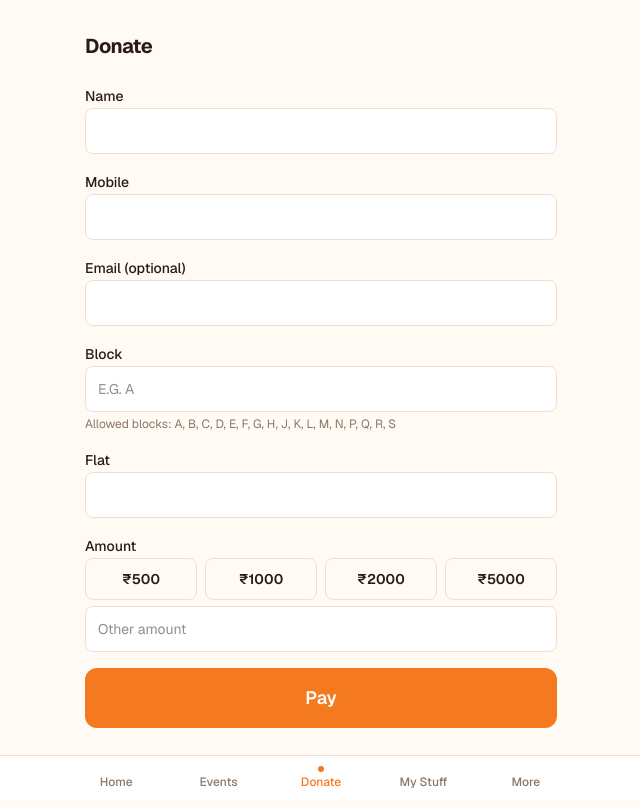
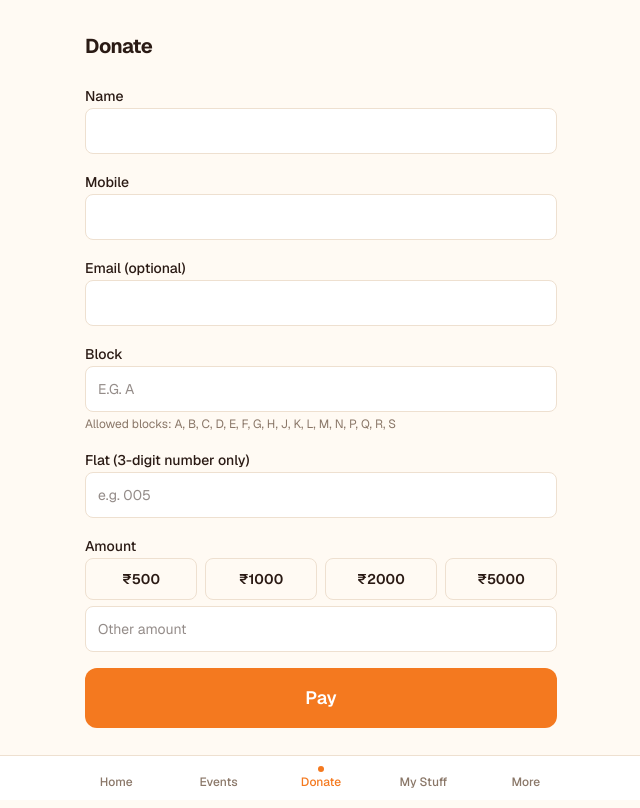
Before and after one commit to vrramakanth/ganesha-portal, a Next.js app in the folder frontend/: page /donate in a window 1280 px wide. Shown: the whole page, without its empty margins (319-959 px from the left). Built offline with nearby package versions, Linux system fonts and the light colour scheme.

Commit message:
Restrict Flat input to a 3-digit number
Label now spells out "(3-digit number only)" and the input strips
non-digits and caps at 3 characters, so flats 1-99 must be zero-padded
(e.g. 005). Same shared-component pattern as the Block input.

```diff
--- a/frontend/src/app/(resident)/dinner/page.tsx
+++ b/frontend/src/app/(resident)/dinner/page.tsx
@@ -7,6 +7,7 @@ import { useAsync } from "@/lib/useAsync";
 import { useResidentProfile } from "@/lib/useResidentProfile";
 import { openRazorpayCheckout } from "@/lib/razorpay";
 import BlockSelect from "@/components/BlockSelect";
+import FlatInput from "@/components/FlatInput";
 import PageHeader from "@/components/PageHeader";
 
 type Step = "form" | "paying" | "success";
@@ -156,13 +157,8 @@ export default function DinnerPage() {
           </div>
 
           <div className="space-y-1.5">
-            <label className="text-sm font-medium">Flat</label>
-            <input
-              required
-              value={fields.flatNumber}
-              onChange={(e) => setFlatNumber(e.target.value)}
-              className="w-full rounded-lg border border-border bg-card px-3 py-3 text-sm"
-            />
+            <label className="text-sm font-medium">Flat (3-digit number only)</label>
+            <FlatInput value={fields.flatNumber} onChange={setFlatNumber} />
           </div>
 
           <div className="grid grid-cols-2 gap-3">
--- a/frontend/src/app/(resident)/donate/page.tsx
+++ b/frontend/src/app/(resident)/donate/page.tsx
@@ -6,6 +6,7 @@ import { useResidentProfile } from "@/lib/useResidentProfile";
 import { openRazorpayCheckout } from "@/lib/razorpay";
 import { formatCurrency } from "@/lib/date";
 import BlockSelect from "@/components/BlockSelect";
+import FlatInput from "@/components/FlatInput";
 import PageHeader from "@/components/PageHeader";
 
 const QUICK_AMOUNTS = [500, 1000, 2000, 5000];
@@ -143,13 +144,8 @@ export default function DonatePage() {
         </div>
 
         <div className="space-y-1.5">
-          <label className="text-sm font-medium">Flat</label>
-          <input
-            required
-            value={fields.flatNumber}
-            onChange={(e) => setFlatNumber(e.target.value)}
-            className="w-full rounded-lg border border-border bg-card px-3 py-3 text-sm"
-          />
+          <label className="text-sm font-medium">Flat (3-digit number only)</label>
+          <FlatInput value={fields.flatNumber} onChange={setFlatNumber} />
         </div>
 
         <div className="space-y-1.5">
--- a/frontend/src/app/(resident)/volunteer-signup/page.tsx
+++ b/frontend/src/app/(resident)/volunteer-signup/page.tsx
@@ -4,6 +4,7 @@ import { useState } from "react";
 import { api, ApiClientError } from "@/lib/api";
 import { useResidentProfile } from "@/lib/useResidentProfile";
 import BlockSelect from "@/components/BlockSelect";
+import FlatInput from "@/components/FlatInput";
 import PageHeader from "@/components/PageHeader";
 
 const AREAS = [
@@ -111,13 +112,8 @@ export default function VolunteerSignupPage() {
           <BlockSelect value={fields.block} onChange={setBlock} />
         </div>
         <div className="space-y-1.5">
-          <label className="text-sm font-medium">Flat</label>
-          <input
-            required
-            value={fields.flatNumber}
-            onChange={(e) => setFlatNumber(e.target.value)}
-            className="w-full rounded-lg border border-border bg-card px-3 py-3 text-sm"
-          />
+          <label className="text-sm font-medium">Flat (3-digit number only)</label>
+          <FlatInput value={fields.flatNumber} onChange={setFlatNumber} />
         </div>
 
         <div className="space-y-1.5">
--- a/frontend/src/app/volunteer/dinner/walkin/page.tsx
+++ b/frontend/src/app/volunteer/dinner/walkin/page.tsx
@@ -5,6 +5,7 @@ import { api, ApiClientError } from "@/lib/api";
 import { useAsync } from "@/lib/useAsync";
 import { useVolunteerAuth } from "@/lib/VolunteerAuthContext";
 import BlockSelect from "@/components/BlockSelect";
+import FlatInput from "@/components/FlatInput";
 import PageHeader from "@/components/PageHeader";
 
 export default function DinnerWalkinPage() {
@@ -89,13 +90,8 @@ export default function DinnerWalkinPage() {
           </div>
 
           <div className="space-y-1.5">
-            <label className="text-sm font-medium">Flat</label>
-            <input
-              required
-              value={flatNumber}
-              onChange={(e) => setFlatNumber(e.target.value)}
-              className="w-full rounded-lg border border-border bg-card px-3 py-3 text-sm"
-            />
+            <label className="text-sm font-medium">Flat (3-digit number only)</label>
+            <FlatInput value={flatNumber} onChange={setFlatNumber} />
           </div>
 
           <div className="space-y-1.5">
--- a/frontend/src/components/EventDetailClient.tsx
+++ b/frontend/src/components/EventDetailClient.tsx
@@ -7,6 +7,7 @@ import { useAsync } from "@/lib/useAsync";
 import { useResidentProfile } from "@/lib/useResidentProfile";
 import type { EventRegistration } from "@/lib/types";
 import BlockSelect from "@/components/BlockSelect";
+import FlatInput from "@/components/FlatInput";
 import PageHeader from "@/components/PageHeader";
 
 export default function EventDetailClient({ eventId }: { eventId: string }) {
@@ -123,13 +124,8 @@ export default function EventDetailClient({ eventId }: { eventId: string }) {
             <BlockSelect value={fields.block} onChange={setBlock} />
           </div>
           <div className="space-y-1.5">
-            <label className="text-sm font-medium">Flat</label>
-            <input
-              required
-              value={fields.flatNumber}
-              onChange={(e) => setFlatNumber(e.target.value)}
-              className="w-full rounded-lg border border-border bg-card px-3 py-3 text-sm"
-            />
+            <label className="text-sm font-medium">Flat (3-digit number only)</label>
+            <FlatInput value={fields.flatNumber} onChange={setFlatNumber} />
           </div>
 
           {submitError && <p className="text-sm text-red-600">{submitError}</p>}
--- /dev/null
+++ b/frontend/src/components/FlatInput.tsx
@@ -0,0 +1,28 @@
+"use client";
+
+export default function FlatInput({
+  value,
+  onChange,
+}: {
+  value: string;
+  onChange: (flatNumber: string) => void;
+}) {
+  return (
+    <div>
+      <input
+        required
+        value={value}
+        maxLength={3}
+        inputMode="numeric"
+        pattern="\d{3}"
+        title="3-digit flat number, e.g. 005 for flat 5"
+        placeholder="e.g. 005"
+        onChange={(e) => {
+          const digits = e.target.value.replace(/\D/g, "").slice(0, 3);
+          onChange(digits);
+        }}
+        className="w-full rounded-lg border border-border bg-card px-3 py-3 text-sm"
+      />
+    </div>
+  );
+}
```
